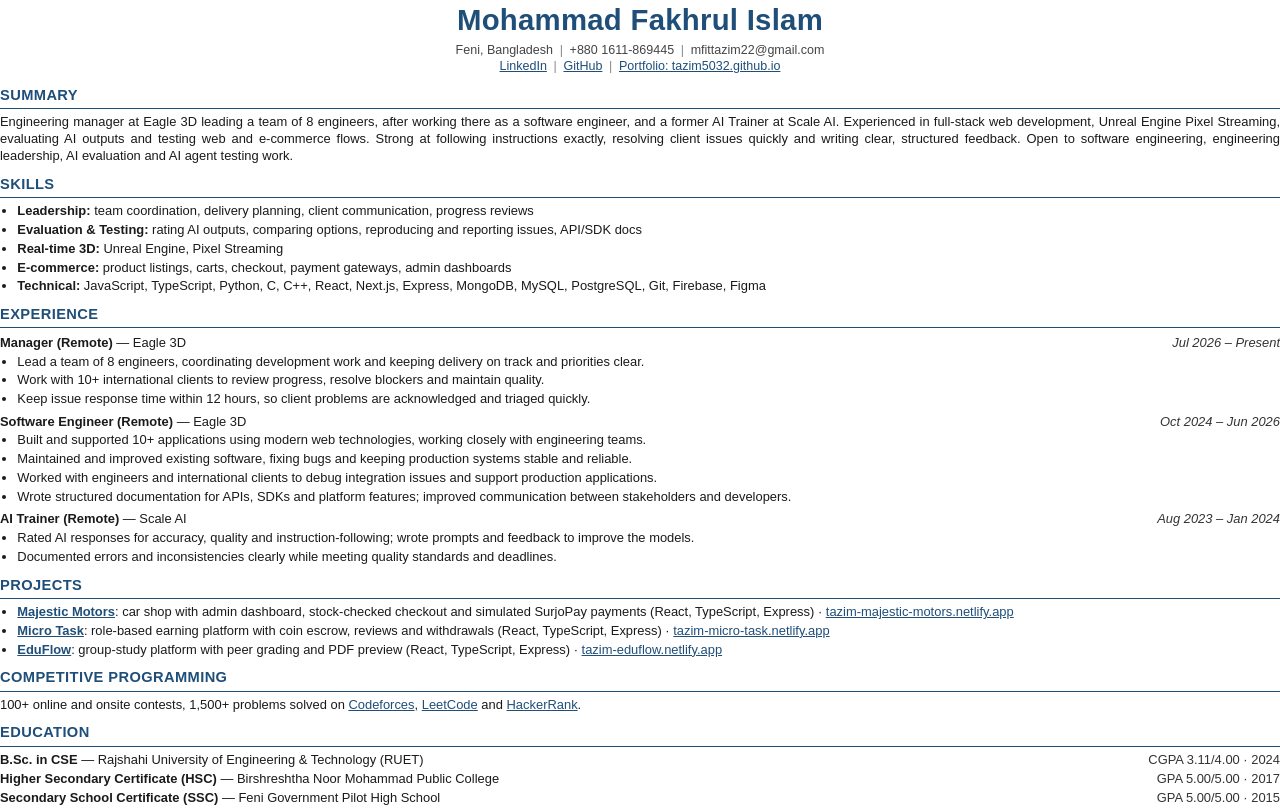
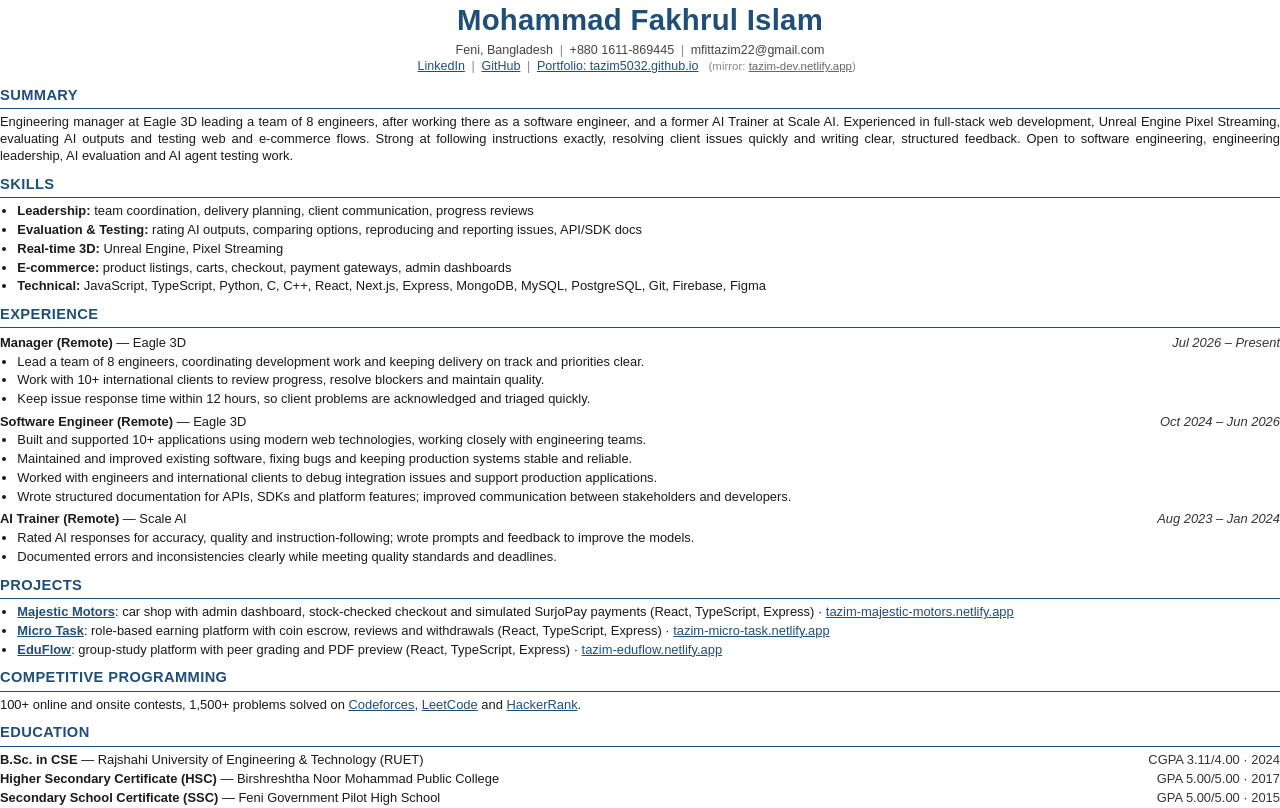
Before and after one commit to tazim5032/tazim5032.github.io, a website: page resume/resume.html in a window 1280 px wide. Drawn offline with Linux system fonts and the light colour scheme.

Commit message:
List the Netlify mirror in the résumé header
GitHub Pages stays the primary portfolio link; the Netlify copy is shown
as a smaller secondary "mirror" link.

```diff
--- a/resume/resume.html
+++ b/resume/resume.html
@@ -25,13 +25,15 @@ li{margin:1.2pt 0;text-align:justify}
 .edu-row .g{white-space:nowrap;color:#333}
 .url{white-space:nowrap}
 h2+ul li{text-align:left}
+.mirror{margin:0;color:#666;font-size:8.6pt}
+.mirror a{color:#666}
 </style>
 </head>
 <body>
 <header>
   <h1>Mohammad Fakhrul Islam</h1>
   <div class="contact">Feni, Bangladesh<span>|</span>+880 1611-869445<span>|</span>mfittazim22@gmail.com</div>
-  <div class="contact"><a href="https://www.linkedin.com/in/mohammad-fakhrul-islam-tazim/">LinkedIn</a><span>|</span><a href="https://github.com/tazim5032">GitHub</a><span>|</span><a href="https://tazim5032.github.io/">Portfolio: tazim5032.github.io</a></div>
+  <div class="contact"><a href="https://www.linkedin.com/in/mohammad-fakhrul-islam-tazim/">LinkedIn</a><span>|</span><a href="https://github.com/tazim5032">GitHub</a><span>|</span><a href="https://tazim5032.github.io/">Portfolio: tazim5032.github.io</a> <span class="mirror">(mirror: <a href="https://tazim-dev.netlify.app/">tazim-dev.netlify.app</a>)</span></div>
 </header>
 
 <h2>Summary</h2>
```
Also changed, not shown: 1 other file.
